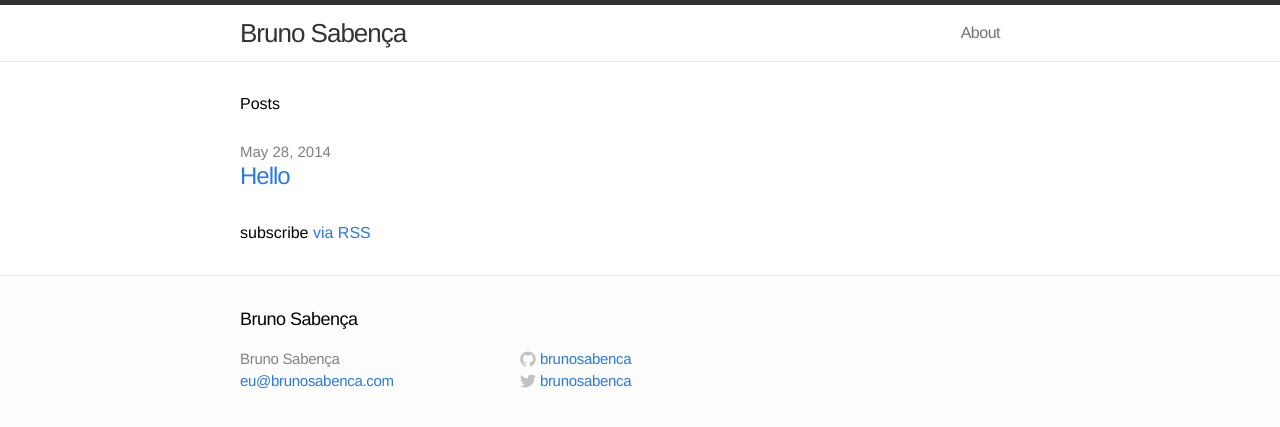
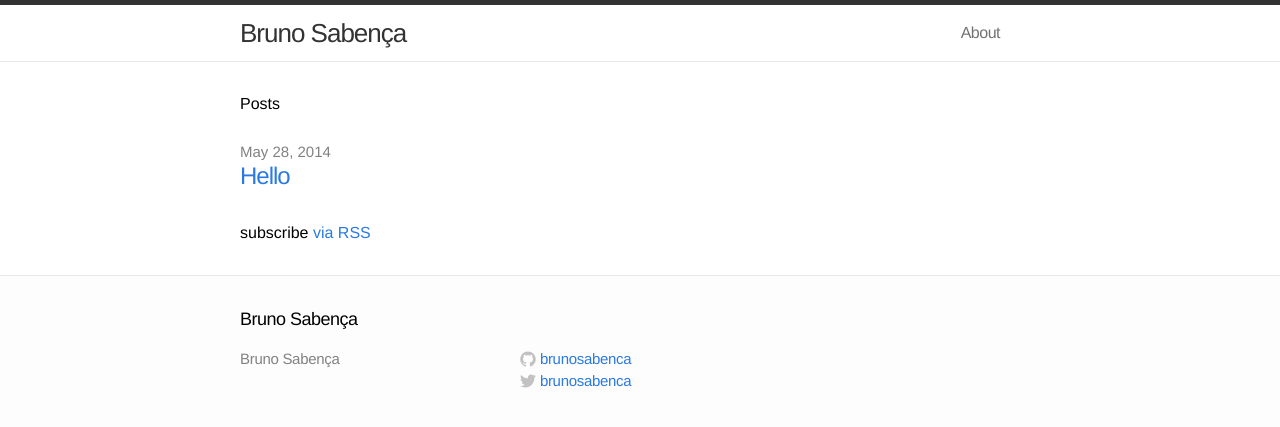
Before and after one commit to brunosabenca/brunosabenca.github.io, a Jekyll site: the page built from index.html, in a window 1280 px wide. Shown: the top 427 px of the page. Built offline with Jekyll 4.4.1, drawn with Linux system fonts in a browser that asks for light colours.

Commit message:
Removed e-mail address from _config.yml.

```diff
--- a/_config.yml
+++ b/_config.yml
@@ -1,6 +1,6 @@
 # Site settings
 title: Bruno Sabença
-email: eu@brunosabenca.com
+email:
 description: ""
 baseurl: ""
 url: "http://brunosabenca.github.io"
```
